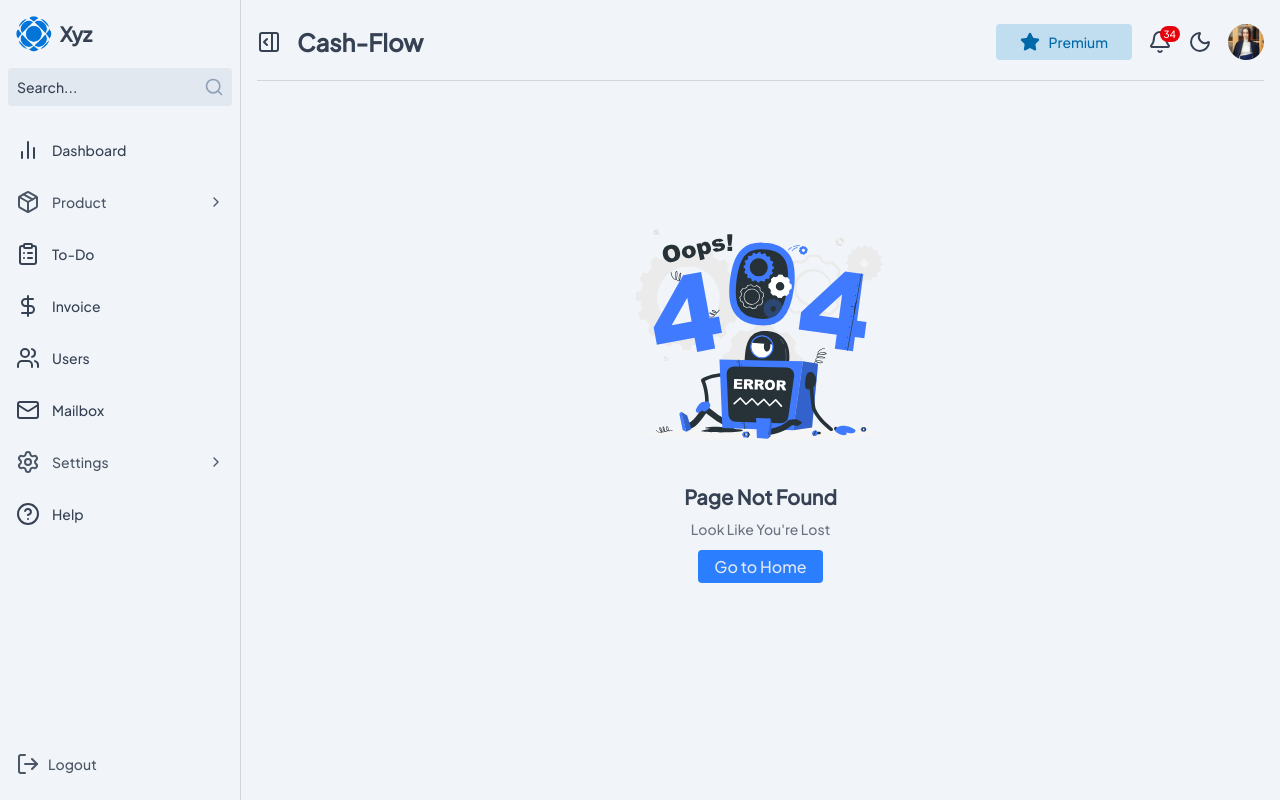
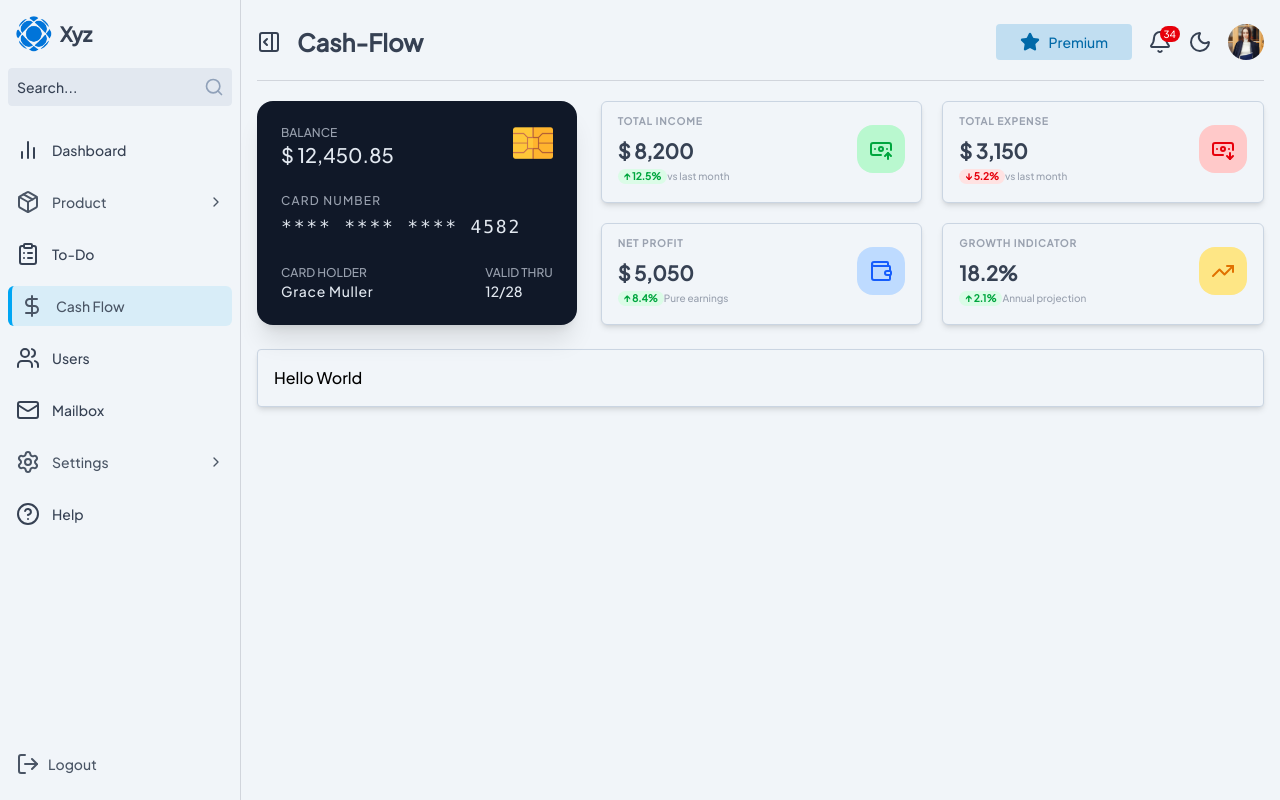
Before and after one commit to RaihanHafiz27/Dashboard, a Next.js app: page /cash-flow in a window 1280 px wide. Before the commit this address had no page. Built offline with nearby package versions, Linux system fonts and the light colour scheme.

Commit message:
create : cash flow credit card and summary card

```diff
--- a/src/components/layout/Sidebar/Sidebar.tsx
+++ b/src/components/layout/Sidebar/Sidebar.tsx
@@ -121,7 +121,7 @@ const SidebarItem = (props: SidebarItemProps) => {
         <div className="mb-1">
           <button
             onClick={onToggle}
-            className={`w-full flex items-center justify-between p-2 rounded-lg transition-al duration-200 group relative hover:pl-4
+            className={`w-full flex items-center justify-between p-2 rounded-lg transition-all duration-200 group relative hover:pl-4
             ${
               isParentActive || isExpanded
                 ? "border-b-2 border-sky-500 text-gray-600 bg-sky-500/10 dark:text-slate-200 dark:bg-gray-200/10"
--- a/src/constants/linksNav.tsx
+++ b/src/constants/linksNav.tsx
@@ -43,8 +43,8 @@ export const navLinks: NavLinks[] = [
   },
   {
     id: 4,
-    title: "invoice",
-    to: "/",
+    title: "cash flow",
+    to: "/cash-flow",
     icon: <DollarSign />,
     status: "inactive",
   },
--- /dev/null
+++ b/src/data/cashFlow.ts
@@ -0,0 +1,54 @@
+import { CashFlow } from "@/features/Cash Flow/types/Cashflow.type";
+
+export const cashFlow: CashFlow = {
+  credit_card: {
+    balance: 12450.85,
+    card_holder: "Grace Muller",
+    card_number: "**** **** **** 4582",
+    expiry_date: "12/28",
+    card_type: "Visa Gold",
+    bank_name: "Abc Bank",
+  },
+  financial_summary: [
+    {
+      id: "stat-1",
+      label: "Total Income",
+      value: 8200.0,
+      change: 12.5,
+      isUp: true,
+      icon: "income",
+      variant: "success",
+      description: "vs last month",
+    },
+    {
+      id: "stat-2",
+      label: "Total Expense",
+      value: 3150.0,
+      change: 5.2,
+      isUp: false,
+      icon: "epense",
+      variant: "danger",
+      description: "vs last month",
+    },
+    {
+      id: "stat-3",
+      label: "Net Profit",
+      value: 5050.0,
+      change: 8.4,
+      isUp: true,
+      icon: "profit",
+      variant: "primary",
+      description: "Pure earnings",
+    },
+    {
+      id: "stat-4",
+      label: "Growth Indicator",
+      value: 18.2,
+      change: 2.1,
+      isUp: true,
+      icon: "growth",
+      variant: "warning",
+      description: "Annual projection",
+    },
+  ],
+};
--- /dev/null
+++ b/src/features/Cash Flow/components/CashFlowView.tsx
@@ -0,0 +1,21 @@
+import { CashFlowCard } from "./card/CashFlowCard";
+import { CashFlow } from "../types/Cashflow.type";
+import { CreditCard } from "./card/CreditCard";
+
+export const CashFlowView = ({ cashFlow }: { cashFlow: CashFlow }) => {
+  return (
+    <>
+      <div className="grid grid-cols-3 gap-6">
+        {/* Credit Card */}
+        <CreditCard {...cashFlow.credit_card} />
+        {/* Cash Flow Card */}
+        <CashFlowCard data={cashFlow.financial_summary} />
+      </div>
+      <div
+        className={`w-full space-y-6 p-4 mt-6 rounded-sm bg-slate-100 dark:bg-transparent border border-slate-300 dark:border-gray-500 shadow-md `}
+      >
+        <div>Hello World</div>
+      </div>
+    </>
+  );
+};
--- /dev/null
+++ b/src/features/Cash Flow/components/card/CashFlowCard.tsx
@@ -0,0 +1,66 @@
+import { ReactNode } from "react";
+import { FinancialSummaryItem, Icon, Variant } from "../../types/Cashflow.type";
+import {
+  BanknoteArrowDown,
+  BanknoteArrowUp,
+  TrendingUp,
+  Wallet,
+} from "lucide-react";
+
+export const CashFlowCard = ({ data }: { data: FinancialSummaryItem[] }) => {
+  const iconColor: Record<Variant, string> = {
+    primary: "bg-blue-200 text-blue-600 dark:bg-blue-900/40",
+    danger: "bg-red-200 text-red-600 dark:bg-red-900/40",
+    success: "bg-green-200 text-green-600 dark:bg-green-900/40 ",
+    warning: "bg-amber-200 text-amber-600 dark:bg-amber-900/40",
+  };
+
+  const iconMap: Record<Icon, ReactNode> = {
+    income: <BanknoteArrowUp />,
+    epense: <BanknoteArrowDown />,
+    profit: <Wallet />,
+    growth: <TrendingUp />,
+  };
+
+  return (
+    <div className="col-span-2 grid grid-cols-2 gap-5">
+      {data.map((item) => (
+        <div
+          key={item.id}
+          className="bg-slate-100 dark:bg-transparent rounded-md px-4 py-3 shadow-md border border-slate-300 dark:border-gray-500  hover:scale-103 transition-all duration-300 group"
+        >
+          <div className="flex justify-between items-center">
+            <div className="space-y-2">
+              <p className="text-gray-400 text-[10px] font-bold uppercase tracking-widest">
+                {item.label}
+              </p>
+              <div className="space-y-1">
+                <h3 className="text-gray-700 dark:text-slate-200 text-xl font-bold">
+                  {item.id === "stat-4"
+                    ? `${item.value}%`
+                    : `$ ${item.value.toLocaleString("en-US")}`}
+                </h3>
+                {/* TREND INDICATOR */}
+                <div className="flex items-center text-[10px]">
+                  <span
+                    className={`flex items-center font-bold px-1.5 rounded-full ${item.isUp ? "bg-green-100 text-green-600 dark:bg-green-900/30" : "bg-red-100 text-red-600 dark:bg-red-900/30"}`}
+                  >
+                    {item.isUp ? "↑" : "↓"} {item.change}%
+                  </span>
+                  <span className=" text-gray-400 font-medium">
+                    {item.description}
+                  </span>
+                </div>
+              </div>
+            </div>
+            <div
+              className={`w-12 h-12 rounded-2xl grid place-items-center transition-transform group-hover:rotate-12 duration-300 ${iconColor[item.variant]}`}
+            >
+              {iconMap[item.icon]}
+            </div>
+          </div>
+        </div>
+      ))}
+    </div>
+  );
+};
--- /dev/null
+++ b/src/features/Cash Flow/components/card/CreditCard.tsx
@@ -0,0 +1,59 @@
+import Image from "next/image";
+
+export interface CreditCardProps {
+  balance: number;
+  card_holder: string;
+  card_number: string;
+  expiry_date: string;
+  card_type?: string;
+  bank_name?: string;
+}
+
+export const CreditCard = (props: CreditCardProps) => {
+  const { balance, card_holder, card_number, expiry_date } = props;
+  return (
+    // bg-gray-900 dark:bg-gradient-to-r dark:from-indigo-700 dark:to-sky-700
+    // bg-gradient-to-r from-indigo-600 via-indigo-700 to-blue-700 dark:bg-none dark:bg-gray-700
+    <div className="bg-gray-900 dark:bg-white p-6 rounded-2xl shadow-xl text-slate-200 dark:text-gray-700 relative overflow-hidden h-56 flex flex-col justify-between hover:scale-103 transition-all duration-300">
+      <div className="flex justify-between items-center z-10">
+        <div>
+          <h5 className="text-gray-400 dark:text-gray-500 text-xs uppercase">
+            Balance
+          </h5>
+          <p className="text-xl">$ {balance.toLocaleString("en-US")}</p>
+        </div>
+        <div className="w-10 h-10">
+          <Image
+            src={"/images/chip.png"}
+            alt="chip"
+            width={50}
+            height={50}
+            className="object-cover"
+          />
+        </div>
+      </div>
+      <div>
+        <p className="text-xs text-gray-400 dark:text-gray-500 uppercase tracking-widest mb-1">
+          Card Number
+        </p>
+        <p className="text-lg font-mono tracking-widest">
+          {card_number || "**** **** **** ****"}
+        </p>
+      </div>
+      <div className="flex justify-between text-sm">
+        <div>
+          <p className="text-gray-400 dark:text-gray-500 text-xs uppercase">
+            Card Holder
+          </p>
+          <p className="tracking-wider">{card_holder}</p>
+        </div>
+        <div>
+          <p className="text-gray-400 dark:text-gray-500 text-xs uppercase">
+            Valid Thru
+          </p>
+          <p>{expiry_date}</p>
+        </div>
+      </div>
+    </div>
+  );
+};
--- /dev/null
+++ b/src/pages/cash-flow/index.tsx
@@ -0,0 +1,8 @@
+import { cashFlow } from "@/data/cashFlow";
+import { CashFlowView } from "@/features/Cash Flow/components/CashFlowView";
+
+const CashFlowPage = () => {
+  return <CashFlowView cashFlow={cashFlow} />;
+};
+
+export default CashFlowPage;
```
Also changed, not shown: src/features/Cash Flow/types/Cashflow.type.ts (added, +21 -0 lines), public/images/chip.png (added).
